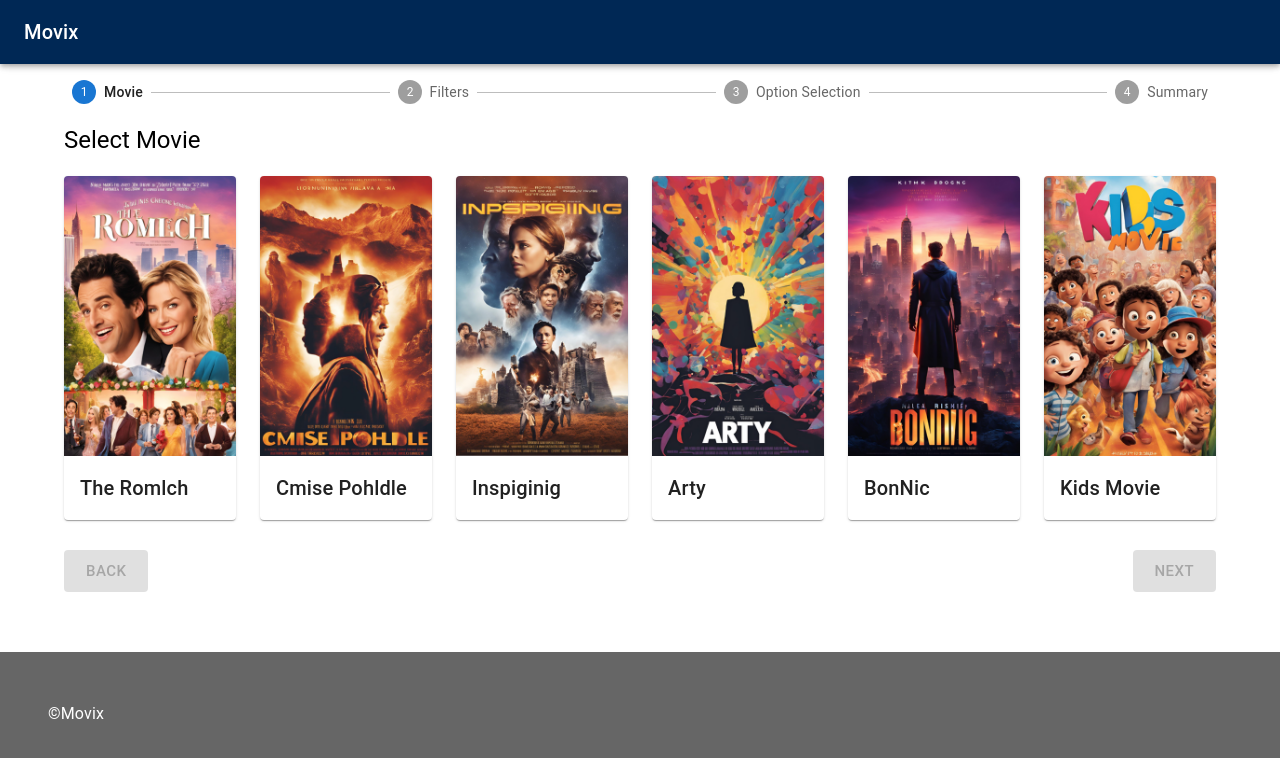
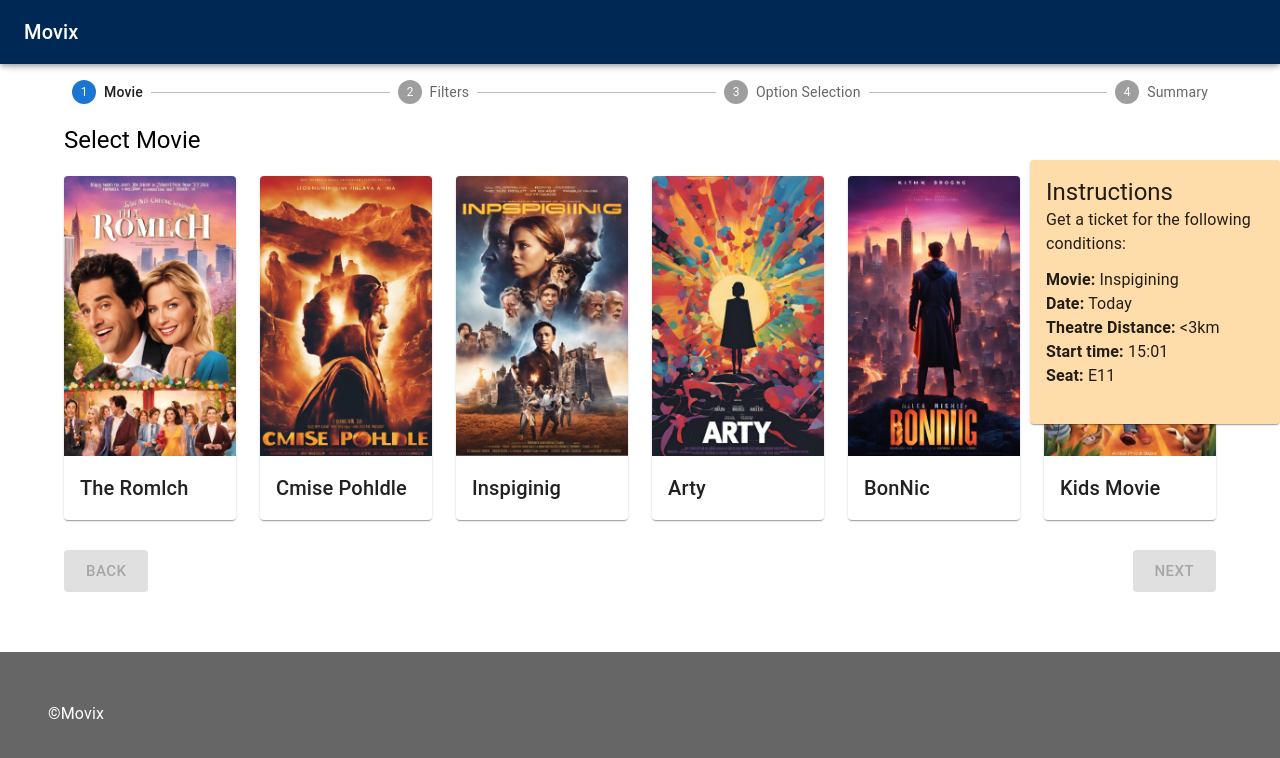
Before and after one commit to Keykor/bigi-test-movie-pages, a Next.js app: page /v2 in a window 1280 px wide. Shown: the top 758 px of the page. Built offline with nearby package versions, Linux system fonts and the light colour scheme.

Commit message:
InstructionsTab: more files

```diff
--- /dev/null
+++ b/src/components/InstructionsTab.js
@@ -0,0 +1,24 @@
+import React from "react";
+import { Card, CardContent, Typography, Button } from '@mui/material';
+
+export default function InstructionsTab({movie="Arty", date="Today", distance="<5km", time="15:00", seat="12E"} ) {
+    return (
+        <Card sx={{ maxWidth: 250, position: "fixed", zIndex: "9999", right: "0", top:"20%", background: "#FFDDAA" }}>
+          <CardContent>
+            <Typography variant="h5" component="div">
+              Instructions
+            </Typography>
+            <Typography sx={{ mb: 1.5 }}>
+                Get a ticket for the following conditions:
+            </Typography>
+            <Typography sx={{ mb: 1.5 }}>
+                <strong>Movie:</strong> {movie}<br/>
+                <strong>Date:</strong> {date}<br/>
+                <strong>Theatre Distance:</strong> {distance}<br/>
+                <strong>Start time:</strong> {time}<br/>
+                <strong>Seat:</strong> {seat}<br/>
+            </Typography>
+          </CardContent>
+        </Card>
+      );
+}
--- a/src/pages/filtered_options/index.js
+++ b/src/pages/filtered_options/index.js
@@ -16,6 +16,7 @@ import NavigationBar from "../../components/NavigationBar";
 import ProgressStepper from "../../components/ProgressStepperV2";
 import SelectionCard from "../../components/SelectionCard";
 import NavigationButtons from "../../components/NavigationButtons";
+import InstructionsTab from "../../components/InstructionsTab";
 import Head from "next/head";
 import Footer from "../../components/Footer";
 
@@ -60,6 +61,7 @@ const [selectedOption, setSelectedOption] = useState(null);
       <Container style={{ marginTop: "80px" }}>
         <NavigationBar />
         <ProgressStepper activeStep={2} />
+        <InstructionsTab/>
         <Box style={{ display: "flex", gap: "20px", marginBottom: "20px" }}>
           {selectedMovie && <SelectionCard title={selectedMovie.title} image={selectedMovie.image} />}
         </Box>
--- a/src/pages/v2/index.js
+++ b/src/pages/v2/index.js
@@ -5,6 +5,7 @@ import allMovies from "../../data/movies";
 import NavigationBar from "../../components/NavigationBar";
 import ProgressStepper from "../../components/ProgressStepperV2";
 import NavigationButtons from "../../components/NavigationButtons";
+import InstructionsTab from "../../components/InstructionsTab";
 import Footer from "../../components/Footer";
 
 export default function SelectMovie() {
@@ -27,6 +28,9 @@ export default function SelectMovie() {
 
             {/* Barra de progreso */}
             <ProgressStepper activeStep={0} />
+
+            {/* Instrucciones */}
+            <InstructionsTab movie="Inspigining" date="Today" distance="<3km" time="15:01" seat="E11"/>
 
             {/* Selección de películas */}
             <Typography variant="h5" style={{ marginBottom: "20px" }}>
```
